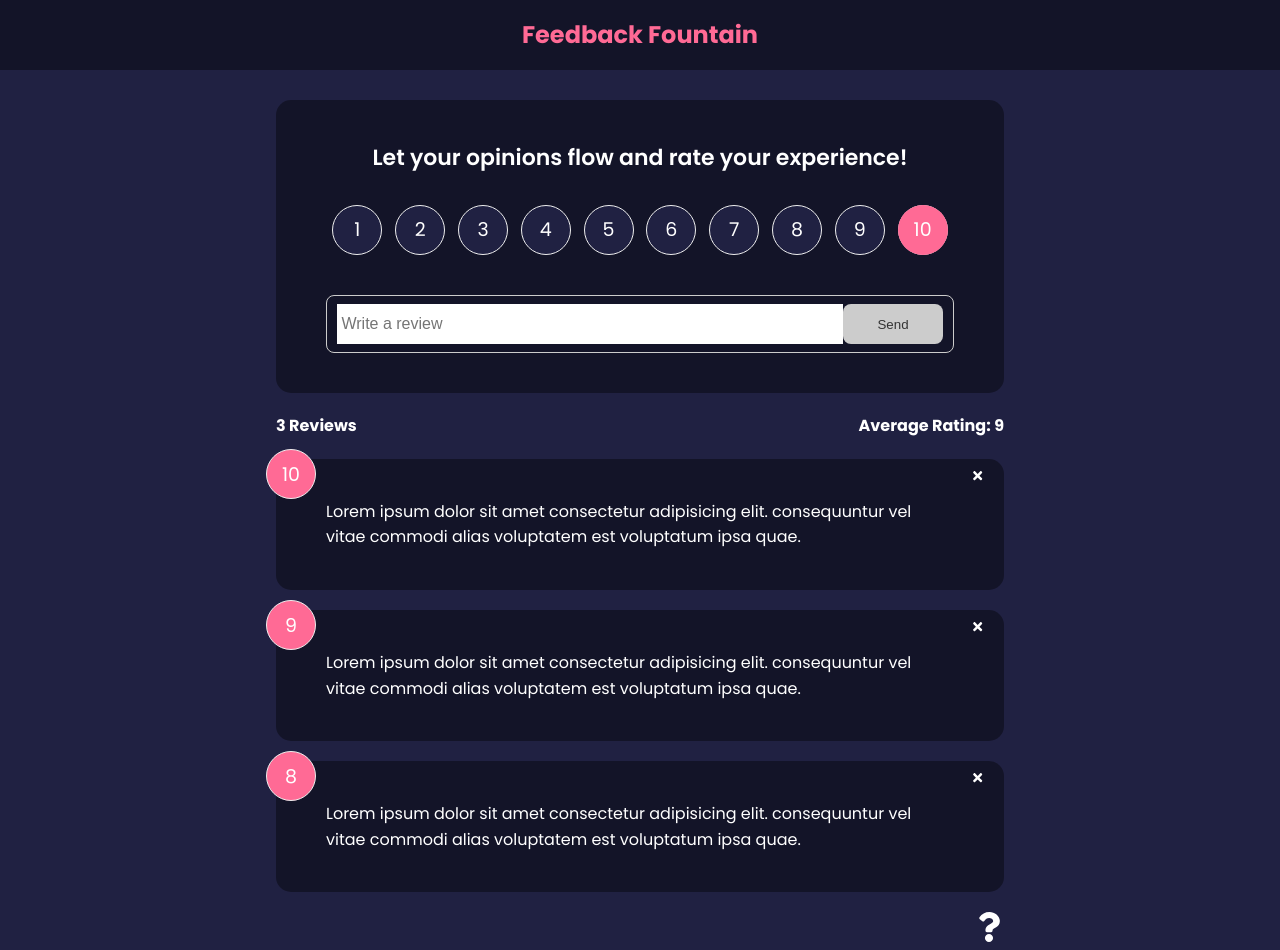
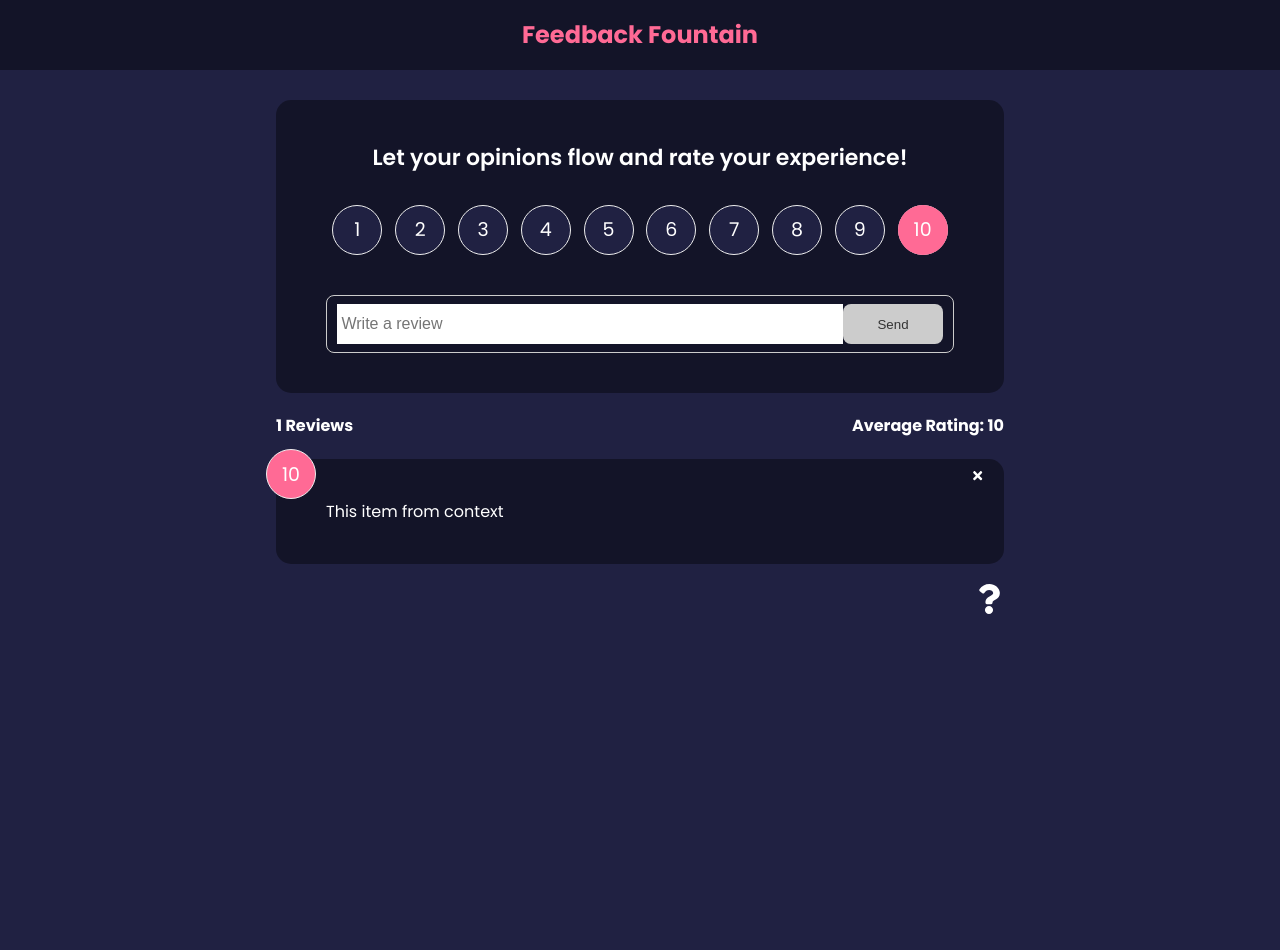
Before and after one commit to stefanintech/feedback-app, a React (Create React App) app: page / in a window 1280 px wide. After the commit the page ends 800 px from the top, so only its background shows below. Built offline with nearby package versions, Linux system fonts and the light colour scheme.

Commit message:
refactor feedback list and stats

```diff
--- a/src/App.js
+++ b/src/App.js
@@ -8,6 +8,7 @@
 import FeedbackForm from "./components/FeedbackForm"
 import AboutIconLink from './components/AboutIconLink'
 import AboutPage from './pages/AboutPage'
+import { FeedbackProvider } from './context/FeedbackContext'
 
 function App() {
     const [feedback, setFeedback] = useState(FeedbackData)
@@ -25,6 +26,7 @@
     }
 
     return (
+        <FeedbackProvider>
             <Router>
                 <Header />
                 <div className="container">
@@ -32,8 +34,8 @@
                         <Route exact path='/' element={
                             <>
                                 <FeedbackForm handleAdd={addFeedback} />
-                            <FeedbackStats feedback={feedback} />
-                            <FeedbackList feedback={feedback} handleDelete={deleteFeedback} />
+                                <FeedbackStats />
+                                <FeedbackList handleDelete={deleteFeedback} />
                             </>
                         }
                         ></Route>
@@ -42,6 +44,7 @@
                     <AboutIconLink />
                 </div>
             </Router>
+        </FeedbackProvider>
     )
 }
 
--- a/src/components/FeedbackList.jsx
+++ b/src/components/FeedbackList.jsx
@@ -1,9 +1,11 @@
 import { motion, AnimatePresence } from "framer-motion"
-import PropTypes from 'prop-types'
+import { useContext } from "react"
 import FeedbackItem from './FeedbackItem'
+import FeedbackContext from "../context/FeedbackContext"
 
-function FeedbackList({feedback, handleDelete}) {
-    console.log(feedback)
+function FeedbackList({handleDelete}) {
+    const {feedback} = useContext(FeedbackContext)
+
     if (!feedback || feedback.length === 0) {
         return <p>No Feedback Available</p>
     }
@@ -27,15 +29,5 @@
 
 }
 
-FeedbackList.propTypes = {
-    feedback: PropTypes.arrayOf(
-        PropTypes.shape({
-            id: PropTypes.number.isRequired,
-            text: PropTypes.string.isRequired,
-            rating: PropTypes.number.isRequired,
-        })
-    ),
-}
-
 
 export default FeedbackList
--- a/src/components/FeedbackStats.jsx
+++ b/src/components/FeedbackStats.jsx
@@ -1,6 +1,10 @@
-import PropTypes from 'prop-types'
+import { useContext } from "react"
+import FeedbackContext from "../context/FeedbackContext"
 
-function FeedbackStats({feedback}) {
+function FeedbackStats() {
+
+    const {feedback} = useContext(FeedbackContext)
+
     // Calculate ratings avg
     let average = feedback.reduce((acc, cur) => {
         return acc + cur.rating
@@ -17,8 +21,4 @@
   )
 }
 
-FeedbackStats.propTypes = {
-    feedback: PropTypes.array.isRequired
-}
-
 export default FeedbackStats
```
Lines whose indentation alone changed are shown as unchanged.
